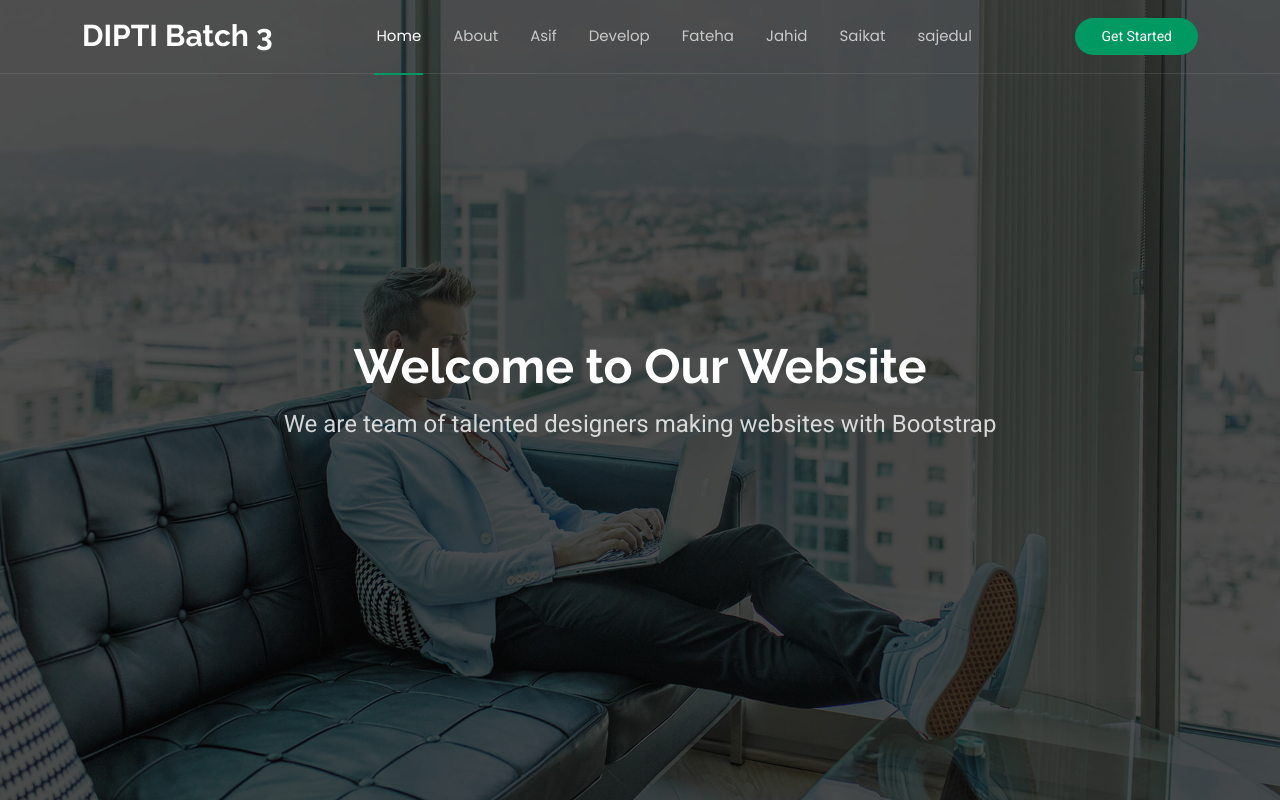
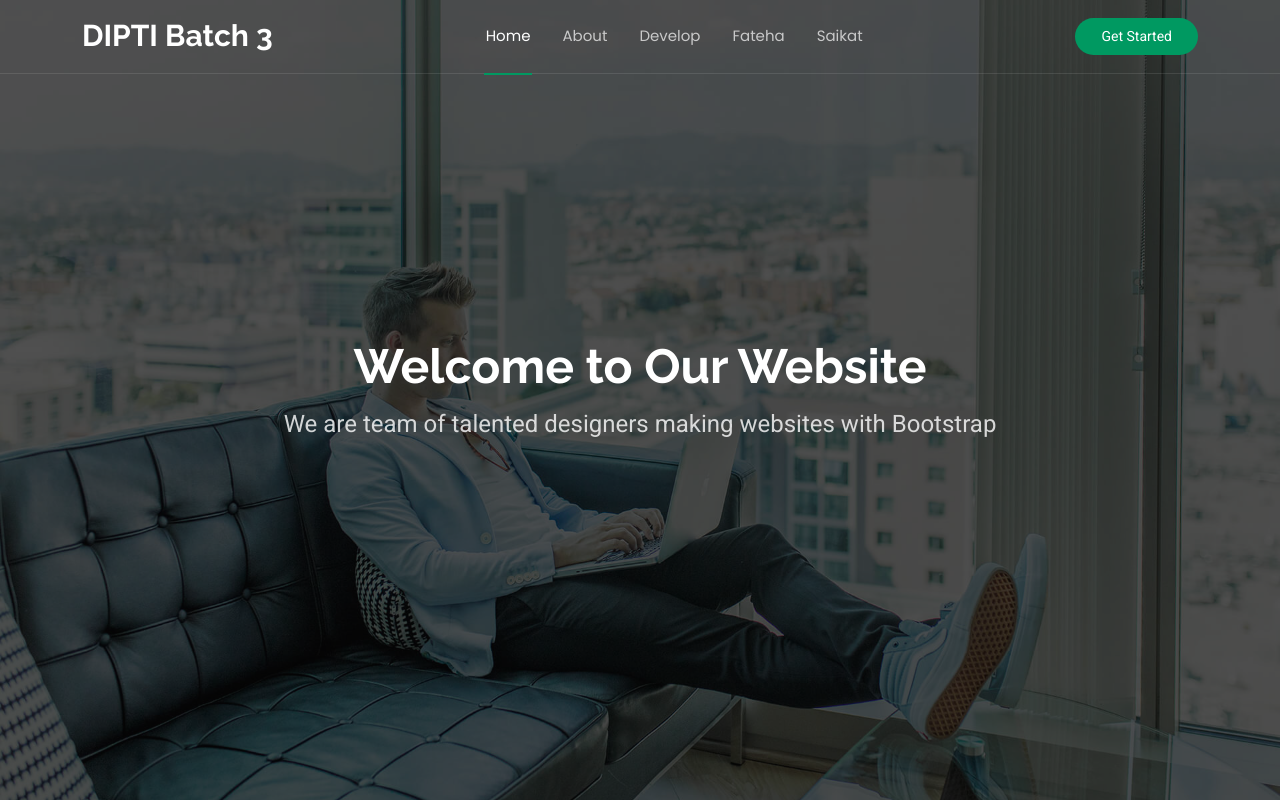
Before and after one commit to saikatsikder/team.j.portfolio.github.io, a plain HTML site: page index.html in a window 1280 px wide. Shown: the top 802 px of the page. Drawn offline with Linux system fonts and the light colour scheme.

Commit message:
unnecessary links removed from index.html

```diff
--- a/index.html
+++ b/index.html
@@ -52,16 +52,10 @@
           <li><a href="#hero" class="active">Home</a></li>
           <li><a href="#about">About</a></li>
 
-          <!--  ADD YOUR PAGE LINK BELOW // START-->
-          <li><a href="asif.html">Asif</a></li>
-
-          <!--  ADD YOUR PAGE LINK BELOW // END-->
-	<li><a href="develop.html">Develop</a></li>
+       	  <li><a href="develop.html">Develop</a></li>
 
         <li><a href="fateha.html">Fateha</a></li>
-	<li><a href="jahid.html">Jahid</a></li>
 	<li><a href="saikat.html">Saikat</a></li>
-		<li><a href="sajedul.html">sajedul</a></li>
 
 	<!--  ADD YOUR PAGE LINK BELOW // END-->
 
```
